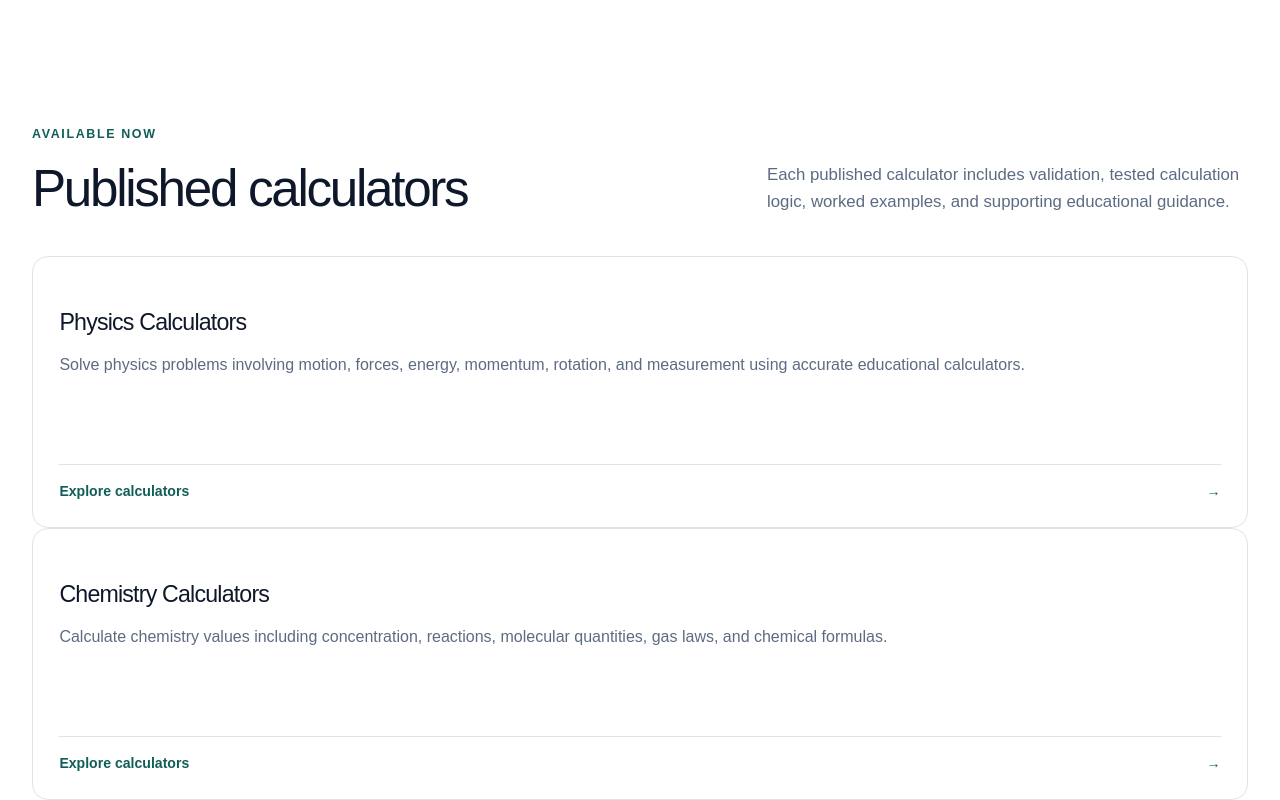
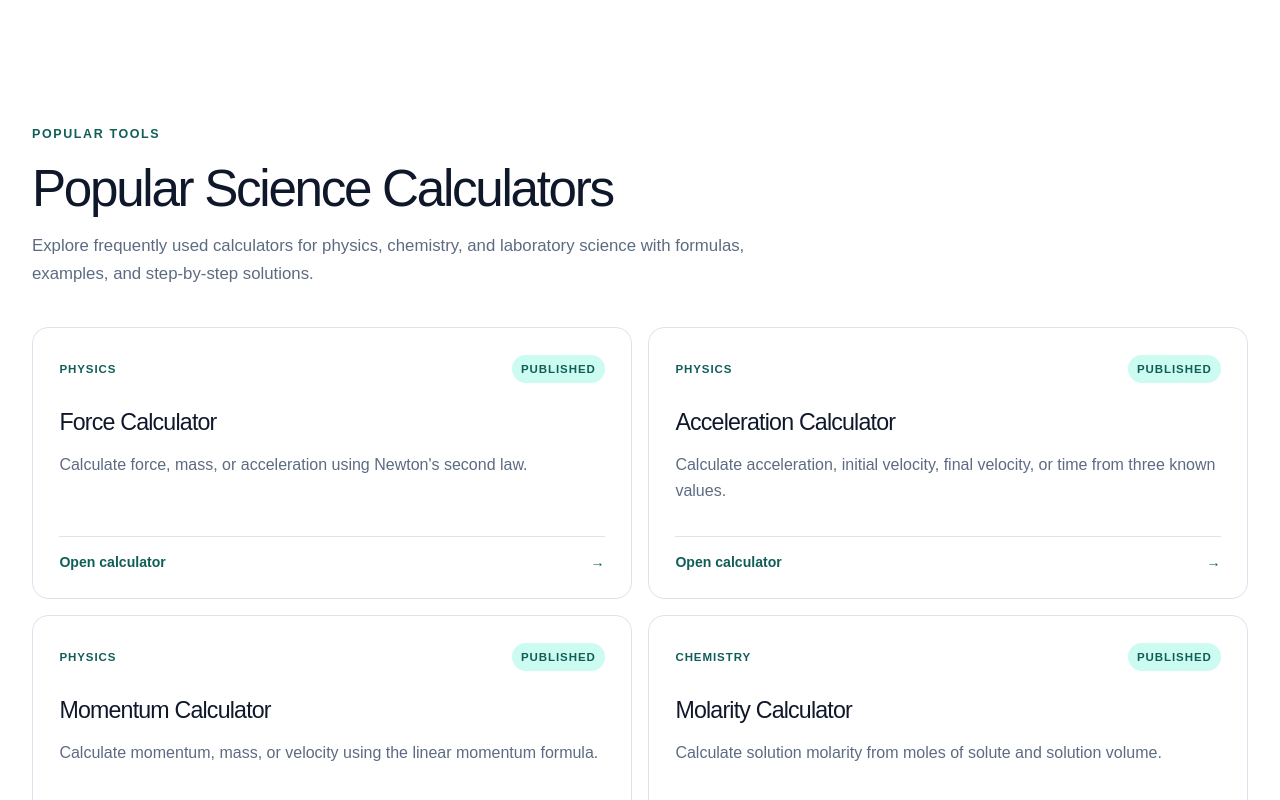
Before and after one commit to deeplevelpro-cpu/tools-for-science-lab, a Next.js app: page /calculators in a window 1280 px wide. Shown: the part 1120-1920 px from the top of the page. Built offline with nearby package versions, Linux system fonts and the light colour scheme; no server answers.

Commit message:
SEO: add featured calculators section to hub page

```diff
--- a/src/app/calculators/page.tsx
+++ b/src/app/calculators/page.tsx
@@ -3,9 +3,11 @@ import type { Metadata } from "next";
 import Link from "next/link";
 
 import { CalculatorDirectory } from "@/components/calculator-directory";
+import { CalculatorCard } from "@/components/calculator-directory/calculator-card";
 import { Container } from "@/components/ui/container";
 import { siteConfig } from "@/config/site";
 import { calculators } from "@/content/calculators/registry";
+import { featuredCalculators } from "@/content/calculators/featured";
 import { calculatorCategories } from "@/content/calculators/categories";
 import { absoluteUrl } from "@/lib/seo/url";
 import { createCollectionSchema } from "@/lib/seo/collection-schema";
@@ -133,6 +135,36 @@ export default function CalculatorsPage() {
         </Container>
       </section>
 
+
+      <section className="directory-section">
+        <Container>
+          <div className="section-heading">
+            <p className="eyebrow">
+              Popular tools
+            </p>
+
+            <h2>
+              Popular Science Calculators
+            </h2>
+
+            <p>
+              Explore frequently used calculators for physics,
+              chemistry, and laboratory science with formulas,
+              examples, and step-by-step solutions.
+            </p>
+          </div>
+
+          <div className="calculator-directory-grid">
+            {featuredCalculators.map((calculator) => (
+              <CalculatorCard
+                key={calculator.slug}
+                calculator={calculator}
+              />
+            ))}
+          </div>
+        </Container>
+      </section>
+
       <section className="directory-section" aria-labelledby="available-heading">
         <Container>
           <div className="section-heading section-heading--split">
--- /dev/null
+++ b/src/content/calculators/featured.ts
@@ -0,0 +1,25 @@
+import type { CalculatorDefinition } from "./registry";
+import { calculators } from "./registry";
+
+const featuredSlugs = [
+  "force-calculator",
+  "acceleration-calculator",
+  "momentum-calculator",
+  "molarity-calculator",
+  "molecular-weight-calculator",
+  "ph-calculator",
+  "significant-figures-calculator",
+  "standard-deviation-calculator",
+  "measurement-uncertainty-calculator",
+] as const;
+
+export const featuredCalculators: CalculatorDefinition[] = featuredSlugs
+  .map((slug) =>
+    calculators.find(
+      (calculator) => calculator.slug === slug,
+    ),
+  )
+  .filter(
+    (calculator): calculator is CalculatorDefinition =>
+      Boolean(calculator),
+  );
```
